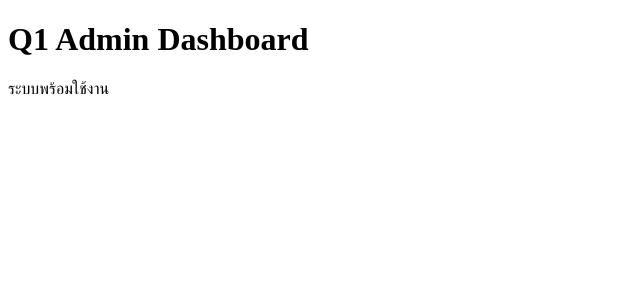
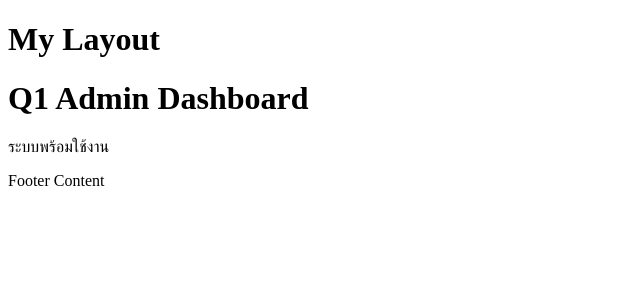
Before and after one commit to boytornado/q1, a Next.js app: page / in a window 1280 px wide. Shown: the top 300 px of the page, without its empty margins (0-640 px from the left). Built offline with nearby package versions, Linux system fonts and the light colour scheme.

Commit message:
เพิ่ม layout.tsx เพื่อให้ deploy ผ่าน

```diff
--- /dev/null
+++ b/app/layout.tsx
@@ -0,0 +1,21 @@
+// app/layout.tsx
+import React from 'react';
+
+const Layout = ({ children }: { children: React.ReactNode }) => {
+  return (
+    <div>
+      <header>
+        <h1>My Layout</h1>
+        {/* แสดง Header หรือ Menu ต่างๆ */}
+      </header>
+
+      <main>{children}</main>
+
+      <footer>
+        <p>Footer Content</p>
+      </footer>
+    </div>
+  );
+};
+
+export default Layout;
```
